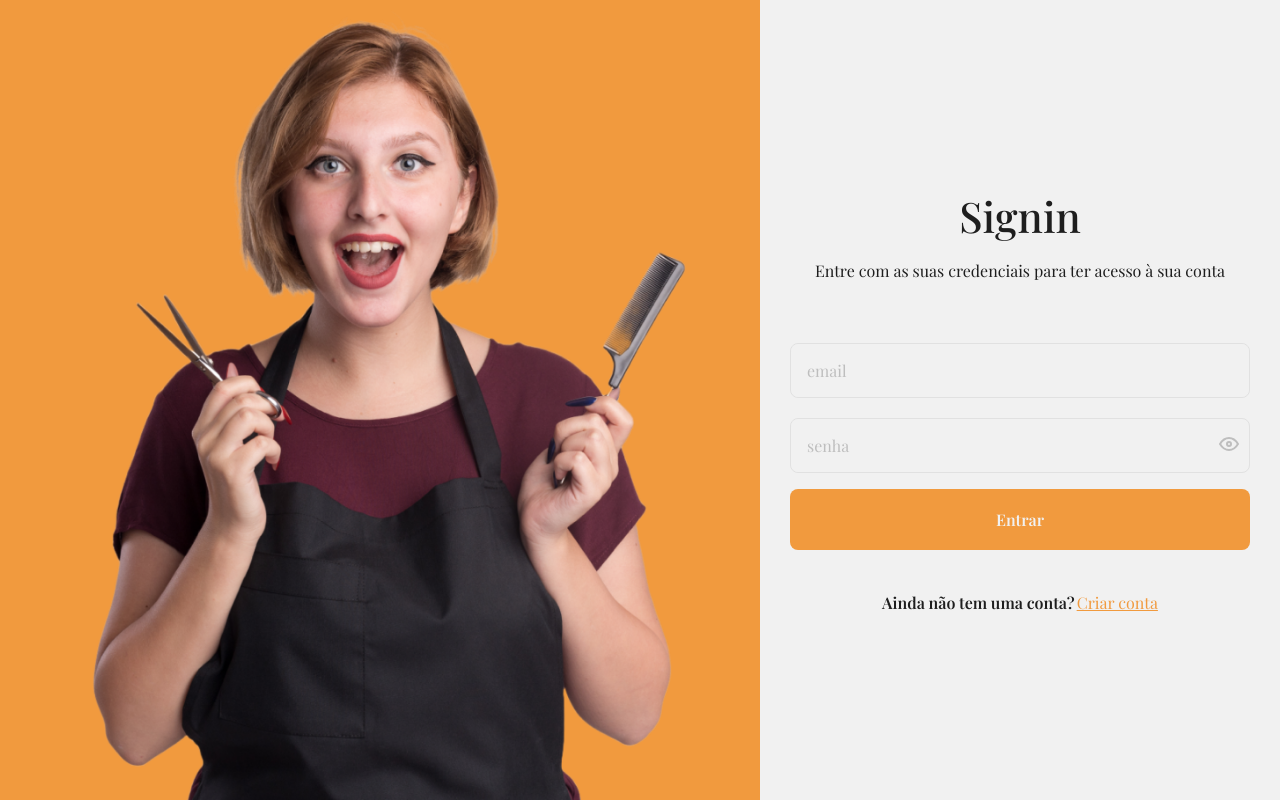
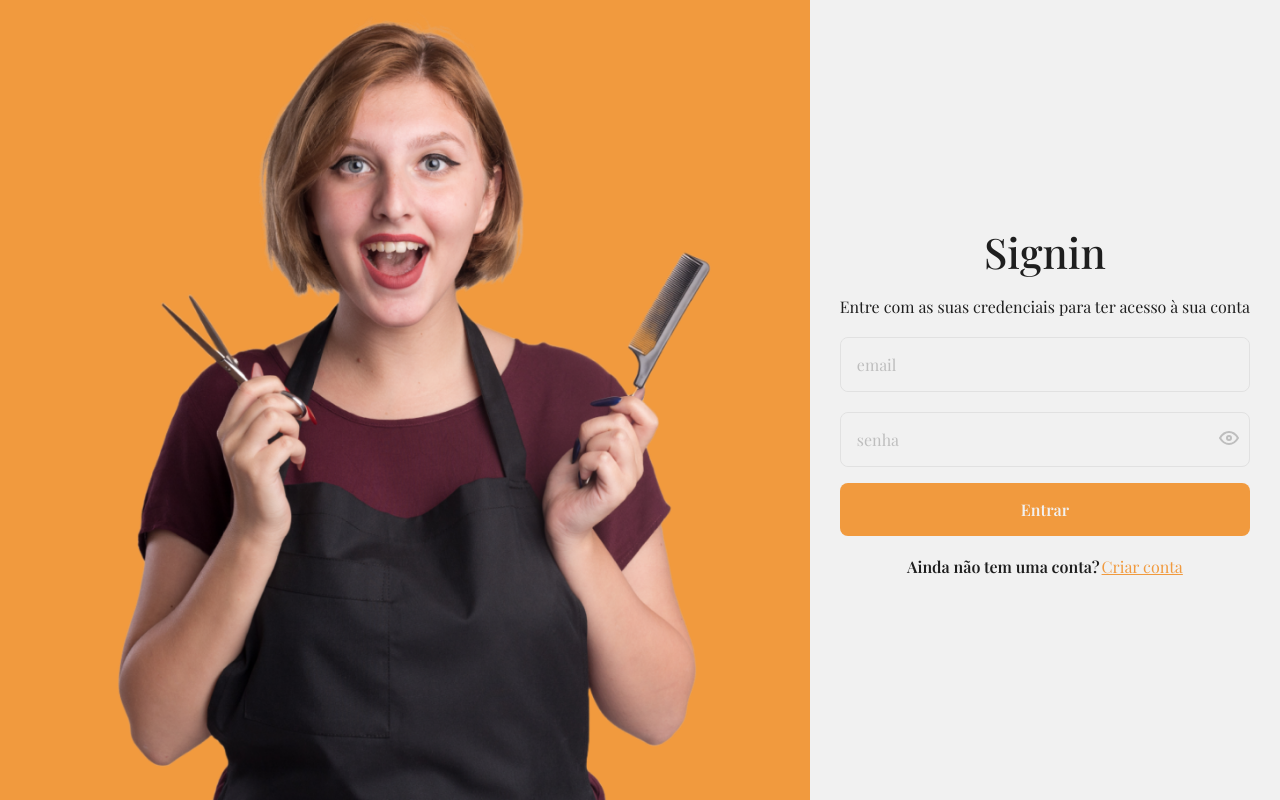
Before and after one commit to Guribeiro/ritz-beleza-estetica-web, a Next.js app: page /signin in a window 1280 px wide. Built offline with nearby package versions, Linux system fonts and the light colour scheme; a web font is replaced by a local one.

Commit message:
style: change button padding

```diff
--- a/src/pages/signin/styles.ts
+++ b/src/pages/signin/styles.ts
@@ -27,7 +27,7 @@ export const AnimationContainer = styled.div`
   > a {
     color: #ff9000;
     display: block;
-    margin-top: 24px;
+    margin-top: 2.4rem;
     text-decoration: none;
     transition: color 0.3s;
 
@@ -68,7 +68,7 @@ export const Content = styled.section`
   align-items: center;
   justify-content: center;
 
-  /* width: 52rem; */
+  padding: 4.2rem 3rem;
 
   h1 {
     font-size: 4.2rem;
@@ -96,21 +96,17 @@ export const Content = styled.section`
   }
 
   > form {
-    padding: 4.2rem 3rem;
-    width: 52rem;
+    max-width: 52rem;
+    width: 100%;
+
     text-align: center;
+    margin-bottom: 2rem;
 
     display: flex;
     flex-direction: column;
 
     > button {
-      padding: 2rem 1.6rem;
-      background-color: ${({ theme }) => theme.colors.carrot_orange};
-      color: ${({ theme }) => theme.colors.anti_flash};
-      border-radius: 0.8rem;
       margin-top: 1.6rem;
-      font-size: 1.6rem;
-      font-family: 'Playfair Display', serif;
     }
 
     a {
--- a/src/shared/components/Button/index.tsx
+++ b/src/shared/components/Button/index.tsx
@@ -10,8 +10,8 @@ interface ButtonProps extends ButtonHTMLAttributes<HTMLButtonElement> {
 
 const Button = ({ children, loading, ...props }: ButtonProps): JSX.Element => {
   return (
-    <Container {...props} loading={loading}>
-      {loading ? <IconFidgetSpinner size={16} /> : children}
+    <Container {...props} loading={!!loading}>
+      {loading ? <IconFidgetSpinner size={20} /> : children}
     </Container>
   );
 };
```
